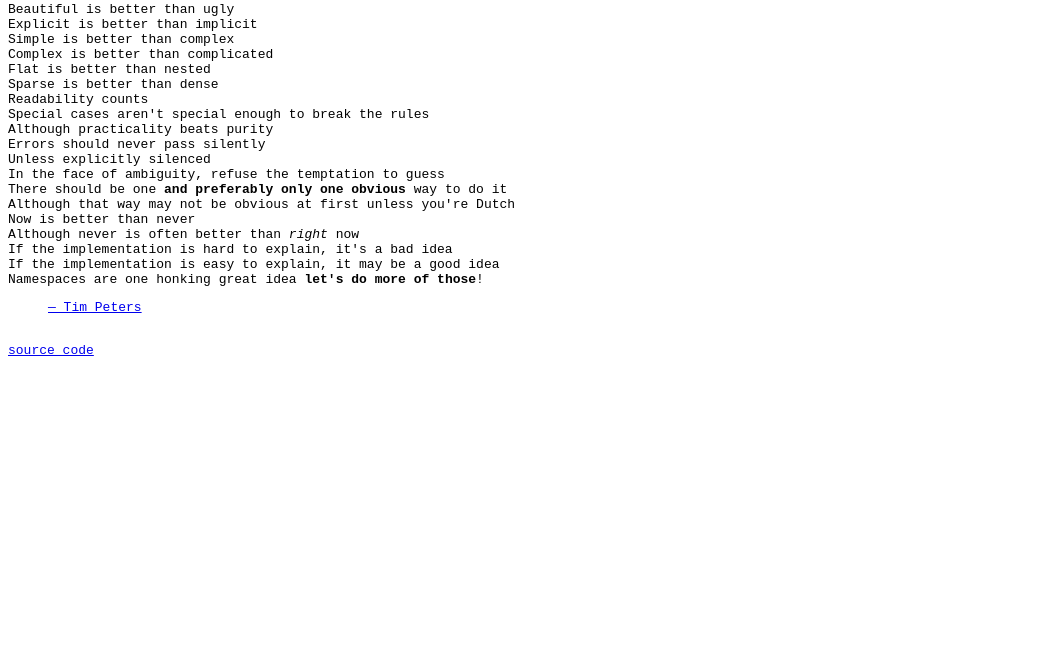
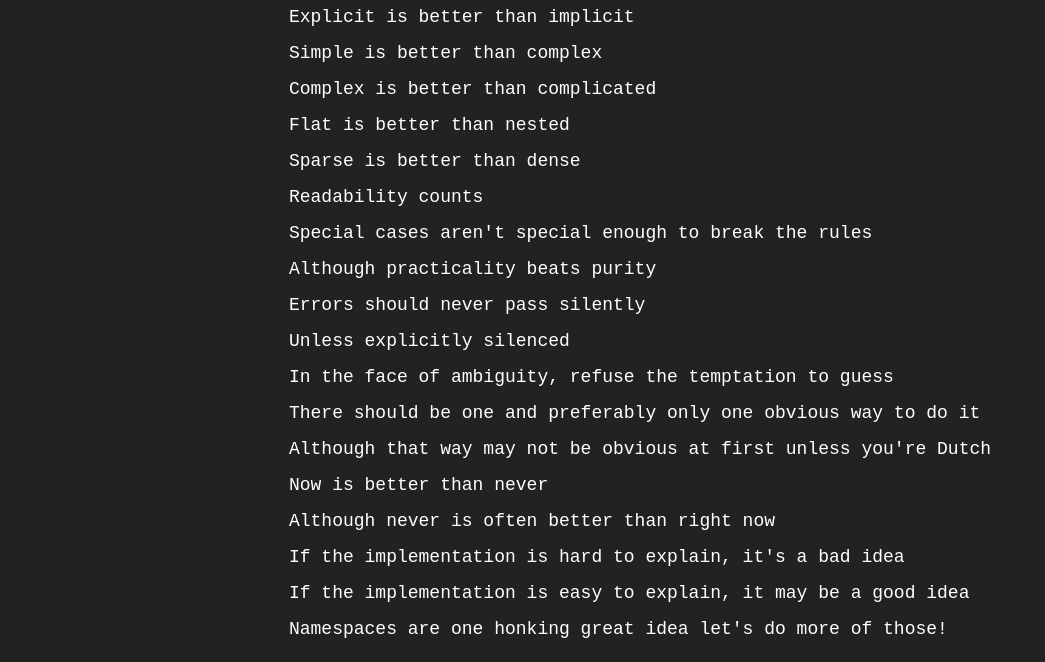
Before and after one commit to insign/zen-of-python, a plain HTML site: page index.html in a window 1280 px wide. Shown: the part 63-725 px from the top of the page, without its empty margins (0-1045 px from the left). Drawn offline with Linux system fonts and the light colour scheme.

Commit message:
doin horrible things

```diff
--- a/index.html
+++ b/index.html
@@ -1,10 +1,23 @@
 <!doctype html>
 <html>
 <head>
-    <title>The Zen of Python</title>
+    <title>Zen of Python</title>
+    <link rel="icon" href="data:,">
+    <style>
+        pre,
+        body {
+            background: #222;
+            color: #fff;
+            display: flex;
+            flex-direction: column;
+            align-items: center;
+            font-size: 18px;
+            line-height: 2em;
+        }
+    </style>
 </head>
 <body>
-<pre><h1>The Zen of Python</h1>Beautiful is better than ugly
+    <pre>Beautiful is better than ugly
 Explicit is better than implicit
 Simple is better than complex
 Complex is better than complicated
@@ -16,11 +29,10 @@ Although practicality beats purity
 Errors should never pass silently
 Unless explicitly silenced
 In the face of ambiguity, refuse the temptation to guess
-There should be one <b>and preferably only one obvious</b> way to do it
+There should be one and preferably only one obvious way to do it
 Although that way may not be obvious at first unless you're Dutch
 Now is better than never
-Although never is often better than <i>right</i> now
+Although never is often better than right now
 If the implementation is hard to explain, it's a bad idea
 If the implementation is easy to explain, it may be a good idea
-Namespaces are one honking great idea <b>let's do more of those</b>!<blockquote><a href="//t.ly/nLA3">— Tim Peters</a></blockquote>
-<a href="//t.ly/fzs_">source code
+Namespaces are one honking great idea let's do more of those!<h1>Zen of Python
```
Also changed, not shown: dist/index.html (+4 -5 lines).
